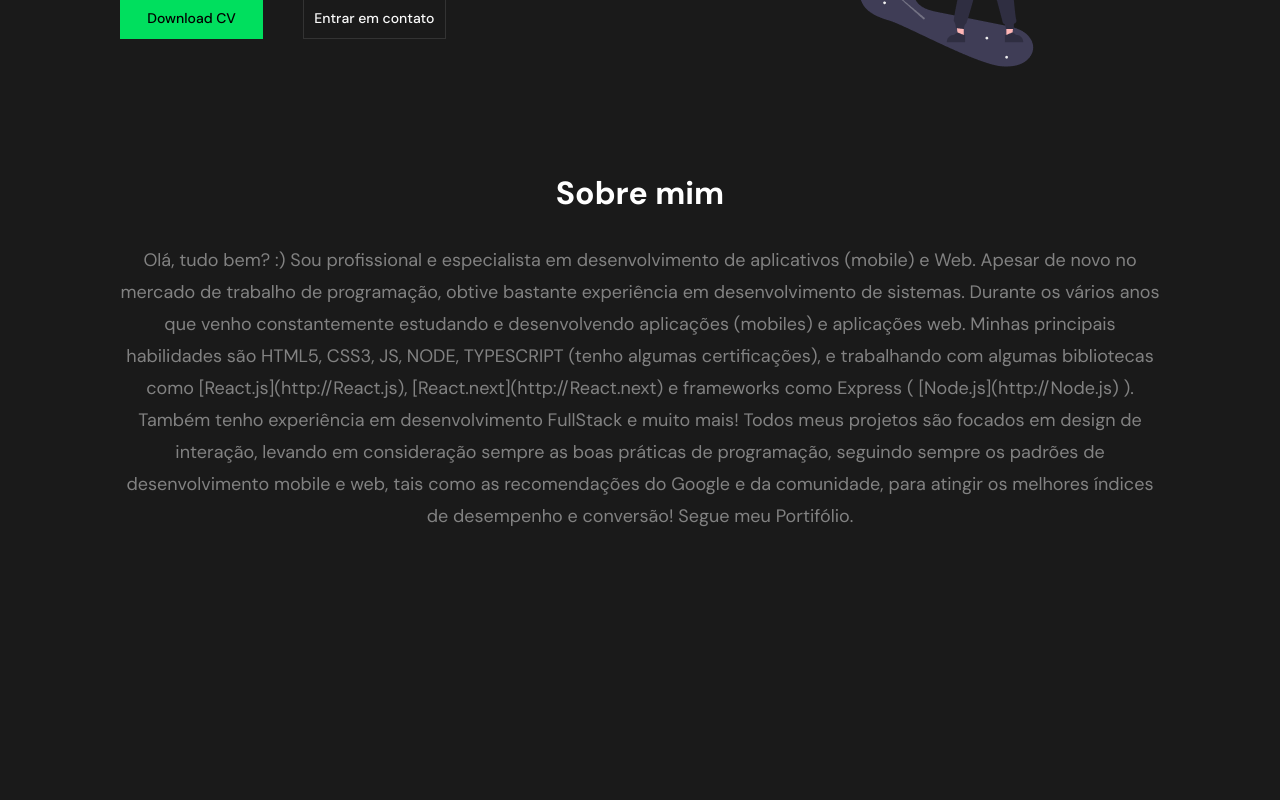
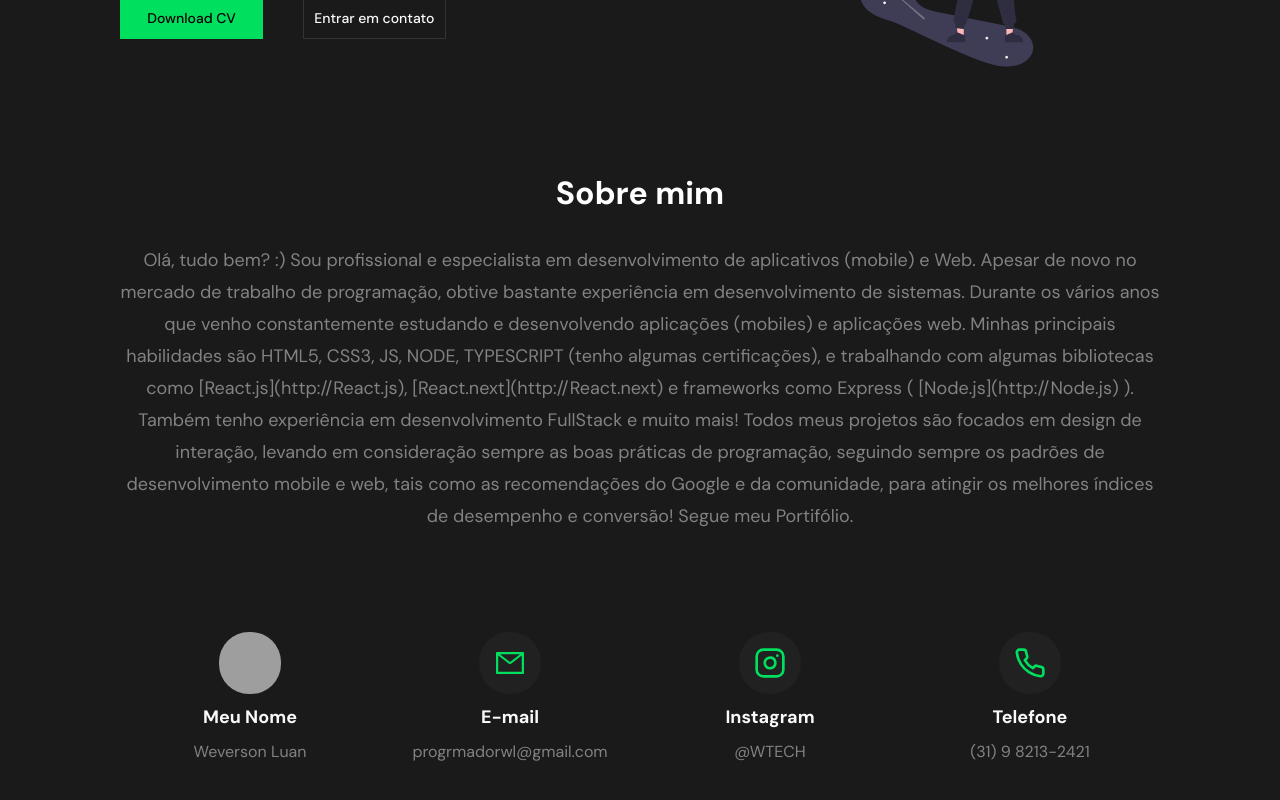
Before and after one commit to Luann-Sousa/Portfolio, a Next.js app in the folder portfolio/: page / in a window 1280 px wide. Shown: the part 407-1207 px from the top of the page. Before the commit the page ends 1039 px from the top, so only its background shows below. Built offline with nearby package versions, Linux system fonts and the light colour scheme; grey boxes are pictures that could not be loaded.

Commit message:
finaly: component SectionContac foi finalizado

```diff
--- a/portfolio/src/components/SectionContact/index.tsx
+++ b/portfolio/src/components/SectionContact/index.tsx
@@ -1,8 +1,48 @@
-import { Container, Title } from "./styles";
+import {
+  Container,
+  WrappeerContact,
+  ContainerIcon,
+  ImagageUser,
+  Title,
+  SubTitle,
+} from "./styles";
+import { FiInstagram } from "react-icons/fi";
+import { FiPhone } from "react-icons/fi";
+import { AiOutlineMail } from "react-icons/ai";
 export const SectionContact = () => {
   return (
     <Container>
-      <Title>Hellow ProgramadorWL !</Title>
+      <WrappeerContact>
+        <ContainerIcon>
+          <ImagageUser src="https://lh3.googleusercontent.com/ogw/ADea4I4tlRy4YzliZL91Ro0GJgzGByiPxeqe7T06U6V3=s83-c-mo" />
+        </ContainerIcon>
+        <Title>Meu Nome</Title>
+        <SubTitle>Weverson Luan</SubTitle>
+      </WrappeerContact>
+
+      <WrappeerContact>
+        <ContainerIcon>
+          <AiOutlineMail size={32} color="#00DF5E" />
+        </ContainerIcon>
+        <Title>E-mail</Title>
+        <SubTitle>progrmadorwl@gmail.com</SubTitle>
+      </WrappeerContact>
+
+      <WrappeerContact>
+        <ContainerIcon>
+          <FiInstagram size={32} color="#00DF5E" />
+        </ContainerIcon>
+        <Title>Instagram</Title>
+        <SubTitle>@WTECH</SubTitle>
+      </WrappeerContact>
+
+      <WrappeerContact>
+        <ContainerIcon>
+          <FiPhone size={32} color="#00DF5E" />
+        </ContainerIcon>
+        <Title>Telefone</Title>
+        <SubTitle>(31) 9 8213-2421 </SubTitle>
+      </WrappeerContact>
     </Container>
   );
 };
--- a/portfolio/src/components/SectionContact/styles.ts
+++ b/portfolio/src/components/SectionContact/styles.ts
@@ -1,4 +1,56 @@
 import styled from "styled-components";
 
-export const Container = styled.div``;
-export const Title = styled.p``;
+export const Container = styled.div`
+  width: 100%;
+  display: flex;
+  align-items: center;
+  justify-content: space-around;
+
+  margin-bottom: 100px;
+`;
+export const ContainerIcon = styled.div`
+  width: 62px;
+  height: 62px;
+
+  border-radius: 30px;
+
+  background-color: ${({ theme }) => theme.colors.gray_150};
+
+  display: flex;
+  align-items: center;
+  justify-content: center;
+`;
+export const ImagageUser = styled.img`
+  width: 62px;
+  height: 62px;
+
+  border-radius: 30px;
+`;
+export const WrappeerContact = styled.div`
+  width: 150px;
+  height: 130px;
+  display: flex;
+  flex-direction: column;
+  align-items: center;
+  justify-content: space-between;
+`;
+
+export const Title = styled.p`
+  font-family: "DM Sans";
+  font-style: normal;
+  font-weight: bold;
+  font-size: 18px;
+  line-height: 23px;
+
+  color: #f9f9f9;
+`;
+export const SubTitle = styled.p`
+  font-family: "DM Sans";
+  font-style: normal;
+  font-weight: normal;
+  font-size: 16px;
+  line-height: 21px;
+  /* identical to box height */
+
+  color: #828282;
+`;
--- a/portfolio/src/pages/index.tsx
+++ b/portfolio/src/pages/index.tsx
@@ -1,12 +1,14 @@
 import { Header } from "../components/Header";
 import { HeaderSection } from "../components/SectionHeader";
 import { SectionAbout } from "../components/SectionAbout";
+import { SectionContact } from "../components/SectionContact";
 export default function App() {
   return (
     <>
       <Header />
       <HeaderSection />
       <SectionAbout />
+      <SectionContact />
     </>
   );
 }
```
